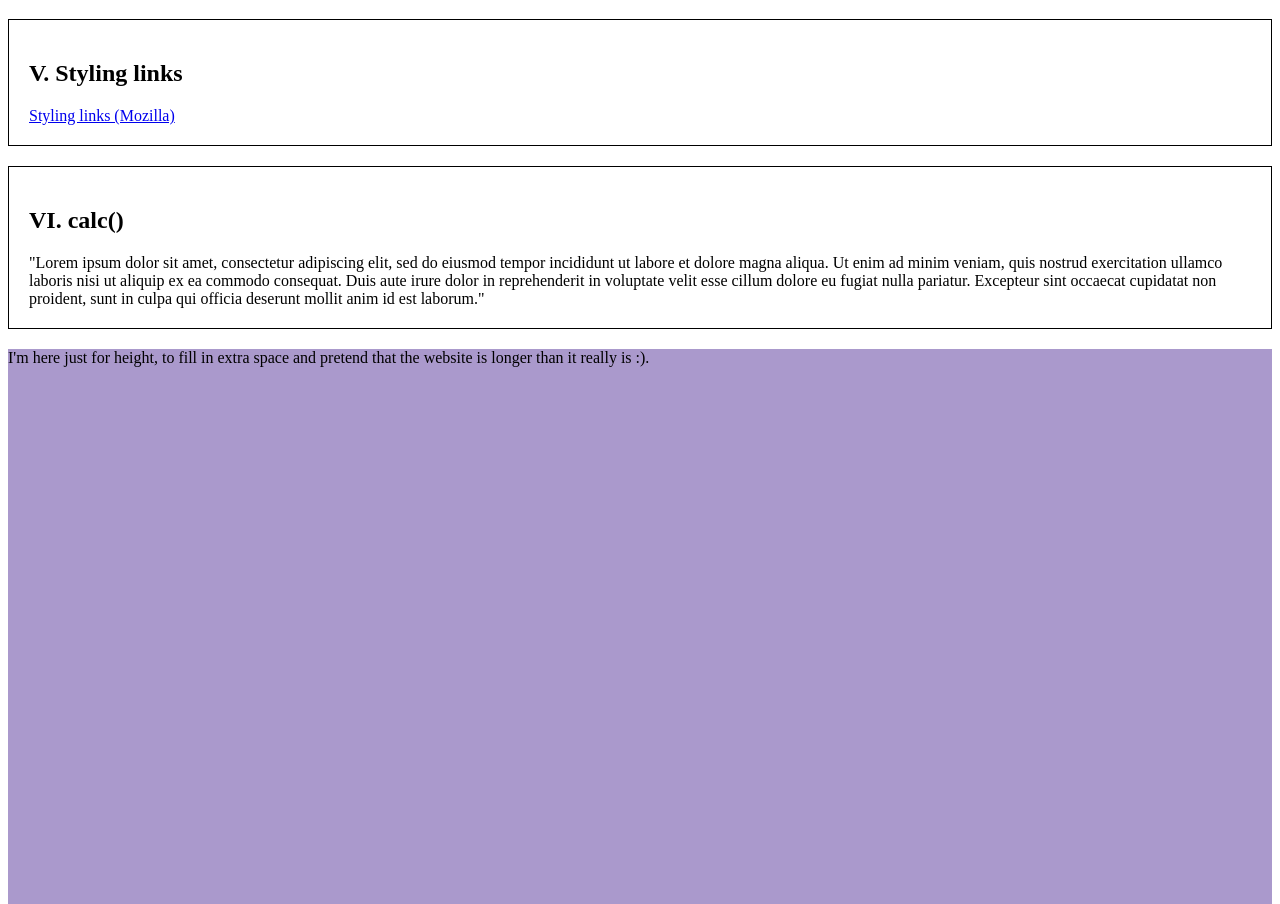
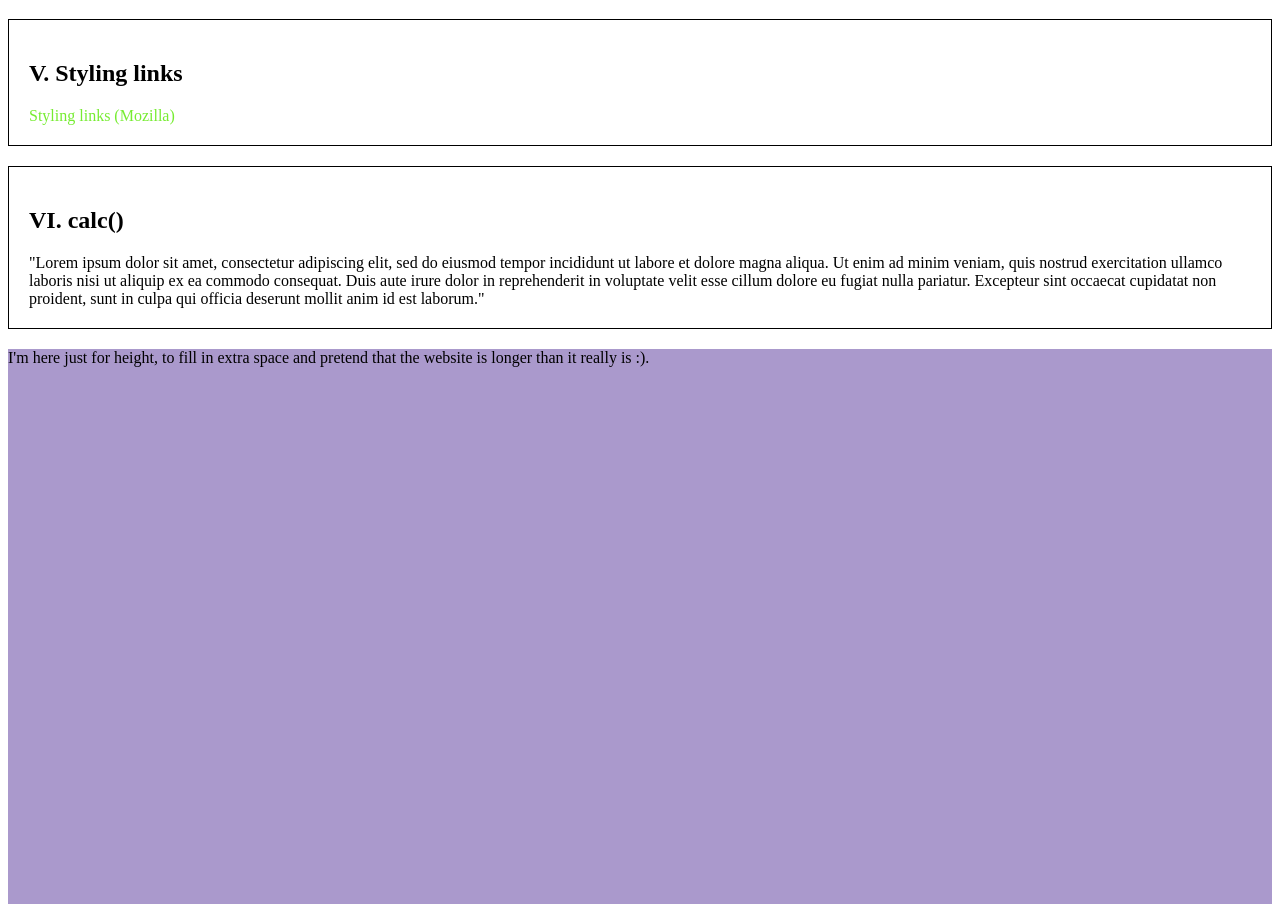
Before and after one commit to CDChamberlin/Module-2-Labs, a plain HTML site: page scr/Lab 2/lab2.html in a window 1280 px wide. Shown: the part 1677-2581 px from the top of the page. Drawn offline with Linux system fonts and the light colour scheme.

Commit message:
Added link styling.

```diff
--- a/scr/Lab 2/lab2.html
+++ b/scr/Lab 2/lab2.html
@@ -78,6 +78,19 @@
         word-spacing: 2px;
         text-transform: capitalize;
         text-decoration: overline wavy;
+      }
+
+      /* V. Styling Links */
+      a{
+        color: rgba(96, 233, 16, 0.863);
+        text-decoration: none;
+      }
+      a:visited{
+        color: blueviolet;
+        text-decoration: underline wavy;
+      }
+      a:hover{
+        cursor: grab;
       }
 
 
```
